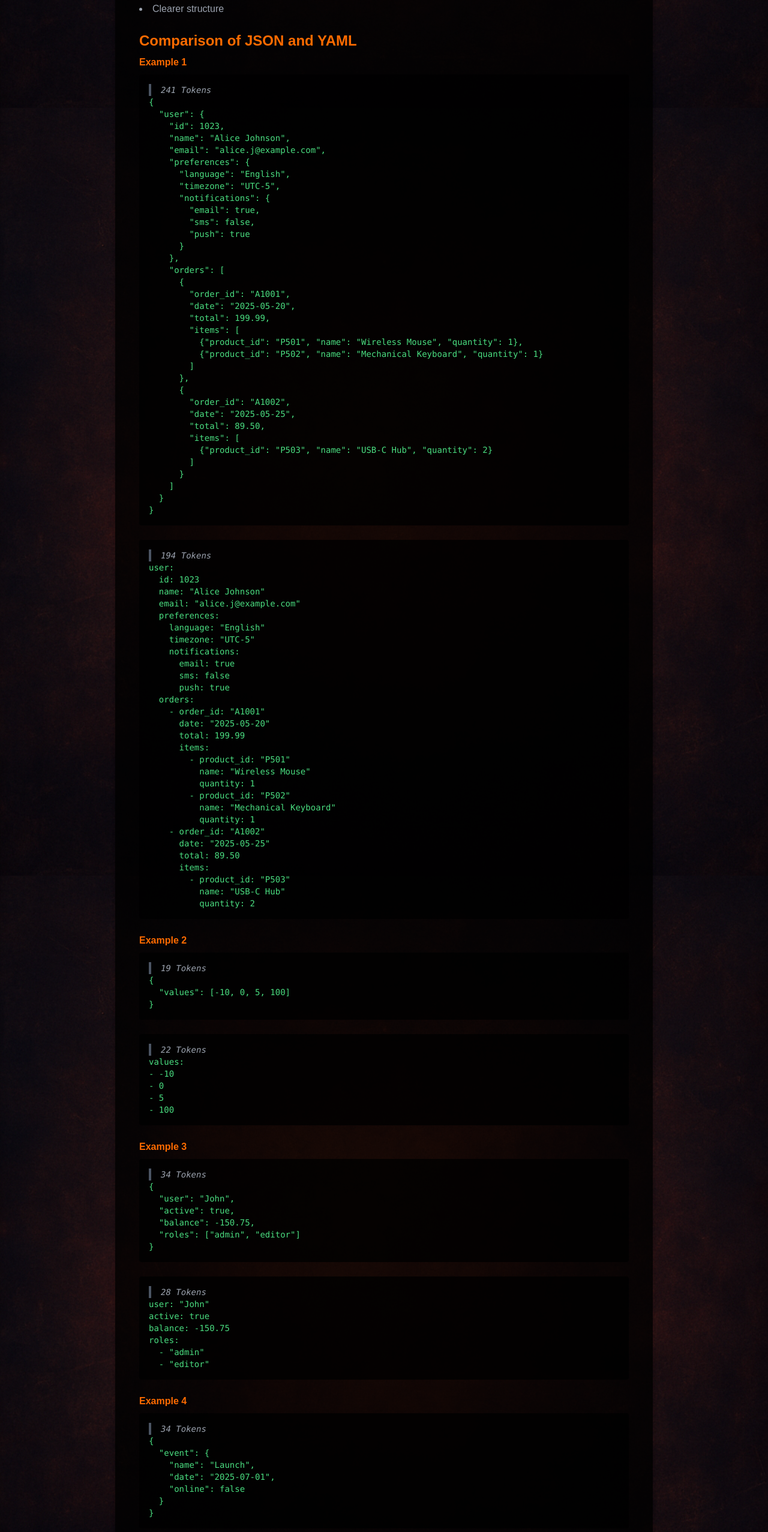
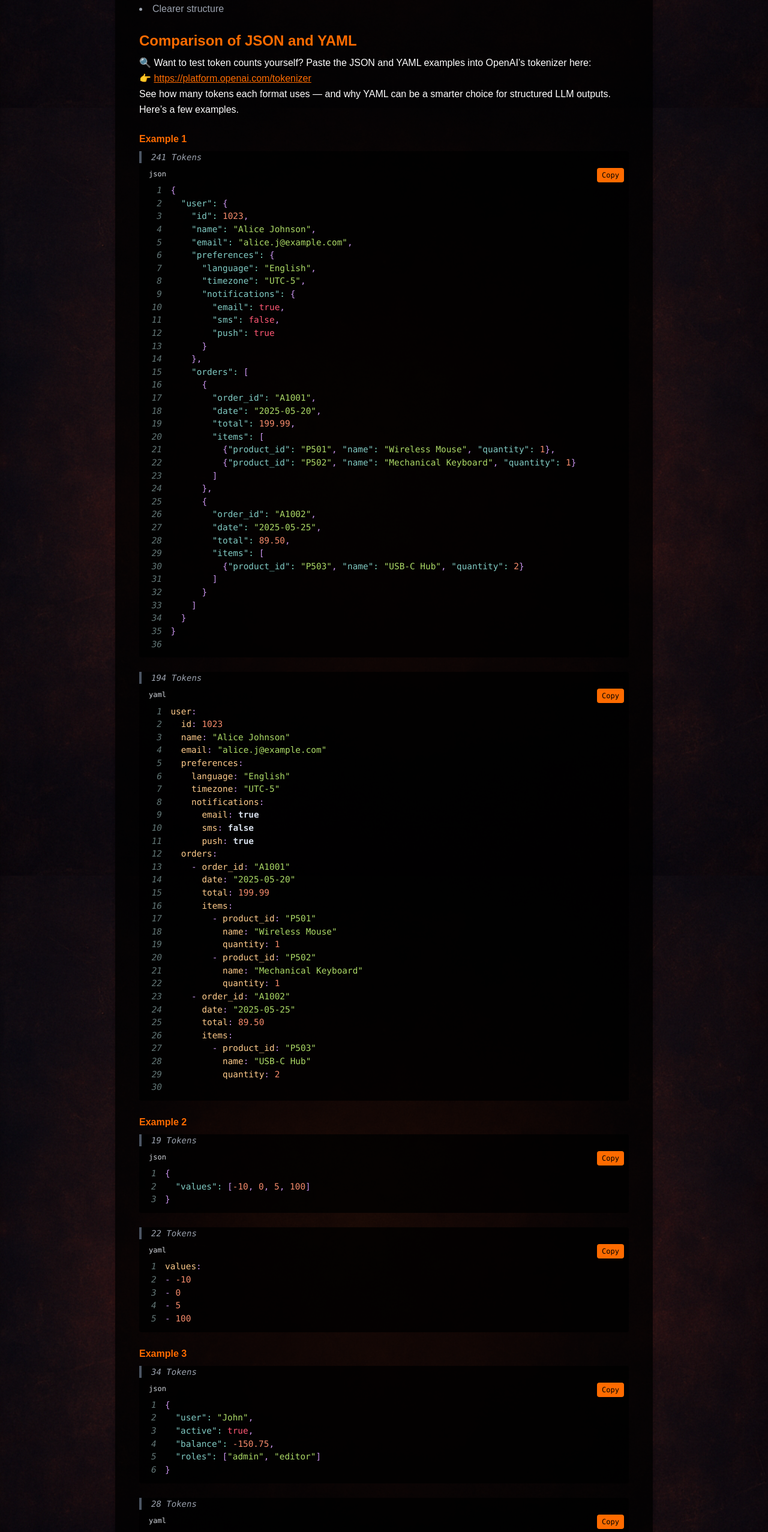
Before and after one commit to MedhaviMonish/medhavimonish.github.io, a Next.js app: page /blogs/json-to-yaml in a window 1280 px wide. Shown: the part 1100-3654 px from the top of the page at 60% size. Built offline with nearby package versions, Linux system fonts and the light colour scheme.

Commit message:
first blog out

```diff
--- a/package.json
+++ b/package.json
@@ -12,7 +12,8 @@
     "next": "15.1.8",
     "react": "^19.0.0",
     "react-dom": "^19.0.0",
-    "react-icons": "^5.5.0"
+    "react-icons": "^5.5.0",
+    "react-syntax-highlighter": "^15.6.1"
   },
   "devDependencies": {
     "@eslint/eslintrc": "^3",
--- a/src/app/blogs/json-to-yaml/page.tsx
+++ b/src/app/blogs/json-to-yaml/page.tsx
@@ -1,4 +1,5 @@
 "use client";
+import CodeBlock from "@/components/CodeBlock";
 
 export default function BlogJsonToYaml() {
   return (
@@ -68,14 +69,30 @@ export default function BlogJsonToYaml() {
         <h2 className="text-2xl font-bold text-ember mb-2">
           Comparison of JSON and YAML
         </h2>
+        <p className="mb-6 leading-relaxed">
+          🔍 Want to test token counts yourself? Paste the JSON and YAML examples into OpenAI’s tokenizer here:
+          <br />
+          👉{" "}
+          <a
+            href="https://platform.openai.com/tokenizer"
+            target="_blank"
+            rel="noopener noreferrer"
+            className="text-ember underline hover:text-blue-400 transition"
+          >
+            https://platform.openai.com/tokenizer
+          </a>
+          <br />
+          See how many tokens each format uses — and why YAML can be a smarter choice for structured LLM outputs. Here’s a few examples.
+        </p>
         <h3 className="text-1xl font-semibold text-ember mb-2">Example 1</h3>
 
-        <pre className="bg-black/80 text-green-400 text-sm font-mono p-4 rounded mb-6 whitespace-pre-wrap">
+        <pre className="bg-black/80 text-green-400 text-sm font-mono rounded mb-6 whitespace-pre-wrap">
           <blockquote className="border-l-4 border-gray-600 pl-4 italic text-gray-400">
             241 Tokens
           </blockquote>
-          <code>
-            {`{
+          <CodeBlock
+  language="json"
+  code={`{
   "user": {
     "id": 1023,
     "name": "Alice Johnson",
@@ -110,15 +127,15 @@ export default function BlogJsonToYaml() {
     ]
   }
 }
-`}
-          </code>
+`}/>
         </pre>
-        <pre className="bg-black/80 text-green-400 text-sm font-mono p-4 rounded mb-6 whitespace-pre-wrap">
+        <pre className="bg-black/80 text-green-400 text-sm font-mono rounded mb-6 whitespace-pre-wrap">
           <blockquote className="border-l-4 border-gray-600 pl-4 italic text-gray-400">
             194 Tokens
           </blockquote>
-          <code>
-            {`user:
+          <CodeBlock
+  language="yaml"
+  code={`user:
   id: 1023
   name: "Alice Johnson"
   email: "alice.j@example.com"
@@ -147,99 +164,105 @@ export default function BlogJsonToYaml() {
         - product_id: "P503"
           name: "USB-C Hub"
           quantity: 2
-`}
-          </code>
+`}/>
         </pre>
         <h3 className="text-1xl font-semibold text-ember mb-2">Example 2</h3>
 
-        <pre className="bg-black/80 text-green-400 text-sm font-mono p-4 rounded mb-6 whitespace-pre-wrap">
+        <pre className="bg-black/80 text-green-400 text-sm font-mono rounded mb-6 whitespace-pre-wrap">
           <blockquote className="border-l-4 border-gray-600 pl-4 italic text-gray-400">
             19 Tokens
           </blockquote>
-          <code>
-            {`{
+          <CodeBlock
+  language="json"
+  code={`{
   "values": [-10, 0, 5, 100]
 }`}
-          </code>
+          />
         </pre>
 
-        <pre className="bg-black/80 text-green-400 text-sm font-mono p-4 rounded mb-6 whitespace-pre-wrap">
+        <pre className="bg-black/80 text-green-400 text-sm font-mono rounded mb-6 whitespace-pre-wrap">
           <blockquote className="border-l-4 border-gray-600 pl-4 italic text-gray-400">
             22 Tokens
           </blockquote>
-          <code>
-            {`values:
+          <CodeBlock
+  language="yaml"
+  code={`values:
 - -10
 - 0
 - 5
 - 100`}
-          </code>
+          />
         </pre>
         <h3 className="text-1xl font-semibold text-ember mb-2">Example 3</h3>
 
-        <pre className="bg-black/80 text-green-400 text-sm font-mono p-4 rounded mb-6 whitespace-pre-wrap">
+        <pre className="bg-black/80 text-green-400 text-sm font-mono rounded mb-6 whitespace-pre-wrap">
           <blockquote className="border-l-4 border-gray-600 pl-4 italic text-gray-400">
             34 Tokens
           </blockquote>
-          <code>
-            {`{
+          <CodeBlock
+  language="json"
+  code={`{
   "user": "John",
   "active": true,
   "balance": -150.75,
   "roles": ["admin", "editor"]
 }`}
-          </code>
+          />
         </pre>
 
-        <pre className="bg-black/80 text-green-400 text-sm font-mono p-4 rounded mb-6 whitespace-pre-wrap">
+        <pre className="bg-black/80 text-green-400 text-sm font-mono rounded mb-6 whitespace-pre-wrap">
           <blockquote className="border-l-4 border-gray-600 pl-4 italic text-gray-400">
             28 Tokens
           </blockquote>
-          <code>
-            {`user: "John"
+          <CodeBlock
+  language="yaml"
+  code={`user: "John"
 active: true
 balance: -150.75
 roles:
   - "admin"
   - "editor"`}
-          </code>
+          />
         </pre>
         <h3 className="text-1xl font-semibold text-ember mb-2">Example 4</h3>
 
-        <pre className="bg-black/80 text-green-400 text-sm font-mono p-4 rounded mb-6 whitespace-pre-wrap">
+        <pre className="bg-black/80 text-green-400 text-sm font-mono rounded mb-6 whitespace-pre-wrap">
           <blockquote className="border-l-4 border-gray-600 pl-4 italic text-gray-400">
             34 Tokens
           </blockquote>
-          <code>
-            {`{
+          <CodeBlock
+  language="json"
+  code={`{
   "event": {
     "name": "Launch",
     "date": "2025-07-01",
     "online": false
   }
 }`}
-          </code>
+          />
         </pre>
 
-        <pre className="bg-black/80 text-green-400 text-sm font-mono p-4 rounded mb-6 whitespace-pre-wrap">
+        <pre className="bg-black/80 text-green-400 text-sm font-mono rounded mb-6 whitespace-pre-wrap">
           <blockquote className="border-l-4 border-gray-600 pl-4 italic text-gray-400">
             23 Tokens
           </blockquote>
-          <code>
-            {`event:
+          <CodeBlock
+  language="yaml"
+  code={`event:
 name: "Launch"
 date: "2025-07-01"
 online: false`}
-          </code>
+          />
         </pre>
         <h3 className="text-1xl font-semibold text-ember mb-2">Example 5</h3>
 
-        <pre className="bg-black/80 text-green-400 text-sm font-mono p-4 rounded mb-6 whitespace-pre-wrap">
+        <pre className="bg-black/80 text-green-400 text-sm font-mono rounded mb-6 whitespace-pre-wrap">
           <blockquote className="border-l-4 border-gray-600 pl-4 italic text-gray-400">
             49 Tokens
           </blockquote>
-          <code>
-            {`{
+          <CodeBlock
+  language="json"
+  code={`{
   "config": {
     "retry": 3,
     "thresholds": {
@@ -249,15 +272,16 @@ online: false`}
     "modes": ["auto", "manual"]
   }
 }`}
-          </code>
+          />
         </pre>
 
-        <pre className="bg-black/80 text-green-400 text-sm font-mono p-4 rounded mb-6 whitespace-pre-wrap">
+        <pre className="bg-black/80 text-green-400 text-sm font-mono rounded mb-6 whitespace-pre-wrap">
           <blockquote className="border-l-4 border-gray-600 pl-4 italic text-gray-400">
             36 Tokens
           </blockquote>
-          <code>
-            {`config:
+          <CodeBlock
+  language="yaml"
+  code={`config:
 retry: 3
 thresholds:
   warning: -1
@@ -265,58 +289,62 @@ thresholds:
 modes:
   - "auto"
   - "manual"`}
-          </code>
+          />
         </pre>
         <h3 className="text-1xl font-semibold text-ember mb-2">Example 6</h3>
 
-        <pre className="bg-black/80 text-green-400 text-sm font-mono p-4 rounded mb-6 whitespace-pre-wrap">
+        <pre className="bg-black/80 text-green-400 text-sm font-mono rounded mb-6 whitespace-pre-wrap">
           <blockquote className="border-l-4 border-gray-600 pl-4 italic text-gray-400">
             51 Tokens
           </blockquote>
-          <code>
-            {`{
+          <CodeBlock
+  language="json"
+  code={`{
   "servers": [
     { "host": "192.168.1.1", "port": 8080 },
     { "host": "192.168.1.2", "port": 8081 }
   ]
 }`}
-          </code>
+          />
         </pre>
 
-        <pre className="bg-black/80 text-green-400 text-sm font-mono p-4 rounded mb-6 whitespace-pre-wrap">
+        <pre className="bg-black/80 text-green-400 text-sm font-mono rounded mb-6 whitespace-pre-wrap">
           <blockquote className="border-l-4 border-gray-600 pl-4 italic text-gray-400">
             41 Tokens
           </blockquote>
-          <code>
-            {`servers:
+          <CodeBlock
+  language="yaml"
+  code={`servers:
 - host: "192.168.1.1"
   port: 8080
 - host: "192.168.1.2"
   port: 8081`}
-          </code>
+          />
         </pre>
         <h3 className="text-1xl font-semibold text-ember mb-2">Example 7</h3>
 
-        <pre className="bg-black/80 text-green-400 text-sm font-mono p-4 rounded mb-6 whitespace-pre-wrap">
+        <pre className="bg-black/80 text-green-400 text-sm font-mono rounded mb-6 whitespace-pre-wrap">
           <blockquote className="border-l-4 border-gray-600 pl-4 italic text-gray-400">
             18 Tokens
           </blockquote>
-          <code>
-            {`{
+          <CodeBlock
+  language="json"
+  code={`{
   "code": "007",
   "version": "1.0"
 }`}
-          </code>
+          />
         </pre>
 
-        <pre className="bg-black/80 text-green-400 text-sm font-mono p-4 rounded mb-6 whitespace-pre-wrap">
+        <pre className="bg-black/80 text-green-400 text-sm font-mono rounded mb-6 whitespace-pre-wrap">
           <blockquote className="border-l-4 border-gray-600 pl-4 italic text-gray-400">
             12 Tokens
           </blockquote>
-          <code>
-            {`code: "007"
+          <CodeBlock
+  language="yaml"
+  code={`code: "007"
 version: "1.0"`}
-          </code>
+          />
         </pre>
 
 
@@ -327,7 +355,7 @@ version: "1.0"`}
           However, YAML’s advantage diminishes—and can even reverse—in flat structures such as simple arrays,
           where its line-based formatting introduces overhead.
           While YAML also enhances human readability,
-          In LLM prompts—YAML offers a compelling balance of compactness, clarity and speed over JSON, while maintaining exactly same structure.
+          In LLM prompts, YAML offers a compelling balance of compactness, clarity and speed over JSON, while maintaining exactly same structure.
         </p>
 
 
--- /dev/null
+++ b/src/components/CodeBlock.tsx
@@ -0,0 +1,53 @@
+"use client";
+
+// @ts-expect-error: no type declaration for style file
+import { Prism as SyntaxHighlighter } from "react-syntax-highlighter";
+// @ts-expect-error: no type declaration for style file
+import { nightOwl } from "react-syntax-highlighter/dist/cjs/styles/prism";
+import { useState } from "react";
+
+interface CodeBlockProps {
+  code: string;
+  language?: string;
+}
+
+export default function CodeBlock({ code, language = "text" }: CodeBlockProps) {
+  const [copied, setCopied] = useState(false);
+
+  const handleCopy = () => {
+    navigator.clipboard.writeText(code);
+    setCopied(true);
+    setTimeout(() => setCopied(false), 1500);
+  };
+
+  return (
+    <div className="relative mb-6 rounded-lg overflow-hidden">
+      {/* Language Badge */}
+      <span className="absolute top-2 left-2 text-xs text-gray-300 px-2 py-0.5 rounded">
+        {language}
+      </span>
+
+      {/* Copy Button */}
+      <button
+        onClick={handleCopy}
+        className="absolute top-2 right-2 text-xs text-black bg-ember px-2 py-1 rounded hover:bg-orange-500 transition z-10"
+      >
+        {copied ? "Copied!" : "Copy"}
+      </button>
+
+      {/* Code Highlight */}
+      <SyntaxHighlighter
+        language={language}
+        style={nightOwl}
+        showLineNumbers
+        customStyle={{
+          padding: "1.75rem 1.25rem 0.25rem 1.25rem", // top padding makes space for label
+          fontSize: "0.9rem",
+          background: "transparent",
+        }}
+      >
+        {code}
+      </SyntaxHighlighter>
+    </div>
+  );
+}
```
Also changed, not shown: 1 other file (tests, documents, lock files or other folders).
